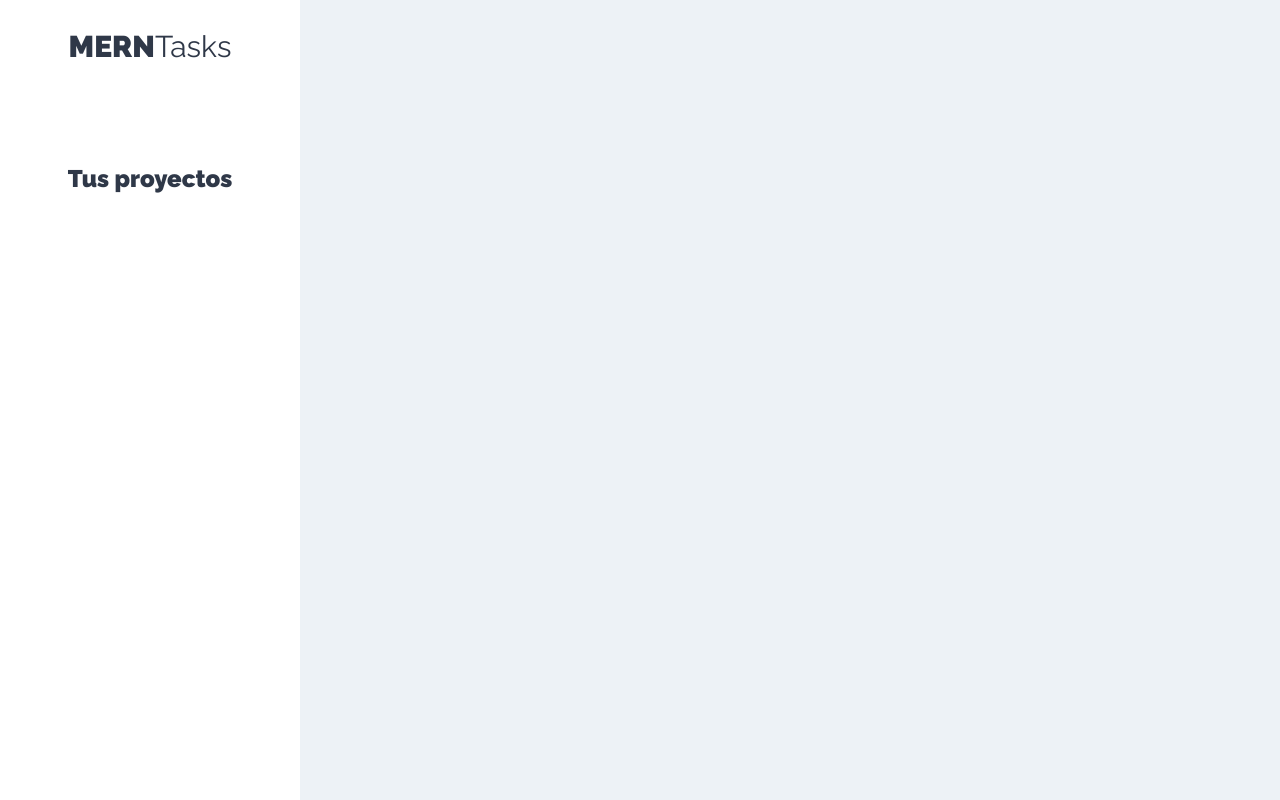
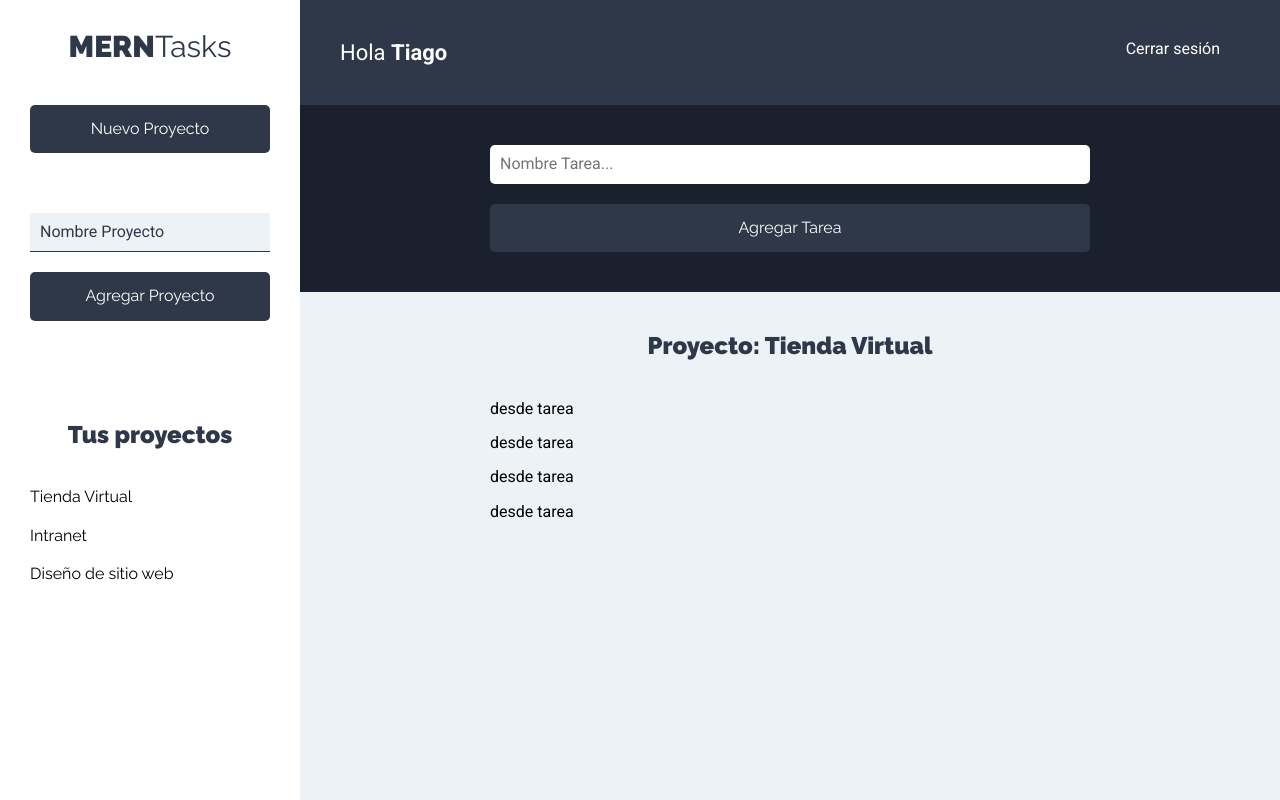
Before and after one commit to QuetzalTiago/mern-tasks, a React (Create React App) app: page /proyectos in a window 1280 px wide. Built offline with nearby package versions, Linux system fonts and the light colour scheme.

Commit message:
added proyect sidebar

```diff
--- a/src/components/auth/NuevaCuenta.js
+++ b/src/components/auth/NuevaCuenta.js
@@ -18,7 +18,7 @@
     guardarUsuario({ ...usuario, [e.target.name]: e.target.value });
   };
 
-  // submit
+  // submit & validation
   const handleSubmit = (e) => {
     e.preventDefault();
   };
--- /dev/null
+++ b/src/components/layout/Barra.js
@@ -0,0 +1,16 @@
+import React from "react";
+const Barra = () => {
+  return (
+    <header className="app-header">
+      <p className="nombre-usuario">
+        Hola <span>Tiago</span>
+      </p>
+
+      <nav className="nav-principal">
+        <a href="!#">Cerrar sesión</a>
+      </nav>
+    </header>
+  );
+};
+
+export default Barra;
--- a/src/components/layout/Sidebar.js
+++ b/src/components/layout/Sidebar.js
@@ -1,4 +1,6 @@
 import React from "react";
+import NuevoProyecto from "../proyectos/NuevoProyecto";
+import ListadoProyectos from "../proyectos/ListadoProyectos";
 
 const Sidebar = () => {
   return (
@@ -6,8 +8,10 @@
       <h1>
         MERN<span>Tasks</span>
       </h1>
+      <NuevoProyecto />
       <div className="proyectos">
         <h2>Tus proyectos</h2>
+        <ListadoProyectos />
       </div>
     </aside>
   );
--- /dev/null
+++ b/src/components/proyectos/ListadoProyectos.js
@@ -0,0 +1,19 @@
+import React from "react";
+import Proyecto from "./Proyecto";
+
+const ListadoProyectos = () => {
+  const proyectos = [
+    { nombre: "Tienda Virtual" },
+    { nombre: "Intranet" },
+    { nombre: "Diseño de sitio web" },
+  ];
+  return (
+    <ul className="listado-proyectos">
+      {proyectos.map((proyecto) => (
+        <Proyecto proyecto={proyecto} />
+      ))}
+    </ul>
+  );
+};
+
+export default ListadoProyectos;
--- a/src/components/proyectos/NuevoProyecto.js
+++ b/src/components/proyectos/NuevoProyecto.js
@@ -0,0 +1,52 @@
+import React, { Fragment, useState } from "react";
+const NuevoProyecto = () => {
+  // state
+  const [proyecto, guardarProyecto] = useState({
+    name: "",
+  });
+
+  // destructuring
+  const { name } = proyecto;
+
+  // update state
+  const handleChange = (e) => {
+    guardarProyecto({
+      ...proyecto,
+      [e.target.name]: e.target.value,
+    });
+  };
+
+  // submit & validation
+  const handleSubmit = (e) => {
+    e.preventDefault();
+  };
+
+  return (
+    <Fragment>
+      <button type="button" className="btn btn-block btn-primario">
+        Nuevo Proyecto
+      </button>
+      <form
+        action=""
+        className="formulario-nuevo-proyecto"
+        onSubmit={handleSubmit}
+      >
+        <input
+          type="text"
+          className="input-text"
+          placeholder="Nombre Proyecto"
+          name="name"
+          value={name}
+          onChange={handleChange}
+        />
+        <input
+          type="submit"
+          className="btn btn-primario btn-block"
+          value="Agregar Proyecto"
+        />
+      </form>
+    </Fragment>
+  );
+};
+
+export default NuevoProyecto;
--- /dev/null
+++ b/src/components/proyectos/Proyecto.js
@@ -0,0 +1,12 @@
+import React from "react";
+const Proyecto = ({ proyecto }) => {
+  return (
+    <li>
+      <button type="button" className="btn btn-blank">
+        {proyecto.nombre}
+      </button>
+    </li>
+  );
+};
+
+export default Proyecto;
--- a/src/components/proyectos/Proyectos.js
+++ b/src/components/proyectos/Proyectos.js
@@ -1,13 +1,21 @@
 import React from "react";
 import Sidebar from "../layout/Sidebar";
+import Barra from "../layout/Barra";
+import FormTarea from "../tareas/FormTarea";
+
+import ListadoTareas from "../tareas/ListadoTareas";
 
 const Proyectos = () => {
   return (
     <div className="contenedor-app">
       <Sidebar />
       <div className="seccion-principal">
+        <Barra />
         <main>
-          <div className="contenedor-tareas"></div>
+          <FormTarea />
+          <div className="contenedor-tareas">
+            <ListadoTareas />
+          </div>
         </main>
       </div>
     </div>
--- /dev/null
+++ b/src/components/tareas/FormTarea.js
@@ -0,0 +1,27 @@
+import React from "react";
+
+const FormTarea = () => {
+  return (
+    <div className="formulario">
+      <form action="">
+        <div className="contenedor-input">
+          <input
+            type="text"
+            className="input-text"
+            placeholder="Nombre Tarea..."
+            name="name"
+          />
+        </div>
+        <div className="contenedor-input">
+          <input
+            type="submit"
+            className="btn btn-primario btn-submit btn-block"
+            value="Agregar Tarea"
+          />
+        </div>
+      </form>
+    </div>
+  );
+};
+
+export default FormTarea;
--- /dev/null
+++ b/src/components/tareas/ListadoTareas.js
@@ -0,0 +1,29 @@
+import React, { Fragment } from "react";
+
+import Tarea from "./Tarea";
+
+const ListadoTareas = () => {
+  const tareasProyecto = [
+    { nombre: "Elegir plataforma", estado: true },
+    { nombre: "Elegir Colores", estado: false },
+    { nombre: "Elegir Plataformas de pago", estado: false },
+    { nombre: "Elegir Hosting", estado: true },
+  ];
+  return (
+    <Fragment>
+      <h2>Proyecto: Tienda Virtual</h2>
+
+      <ul className="listado-tareas">
+        {tareasProyecto.length === 0 ? (
+          <li className="tarea">
+            <p>No hay tareas</p>
+          </li>
+        ) : (
+          tareasProyecto.map((tarea) => <Tarea tarea={tarea} />)
+        )}
+      </ul>
+    </Fragment>
+  );
+};
+
+export default ListadoTareas;
--- /dev/null
+++ b/src/components/tareas/Tarea.js
@@ -0,0 +1,6 @@
+import React from "react";
+const Tarea = () => {
+  return <p>desde tarea</p>;
+};
+
+export default Tarea;
```
